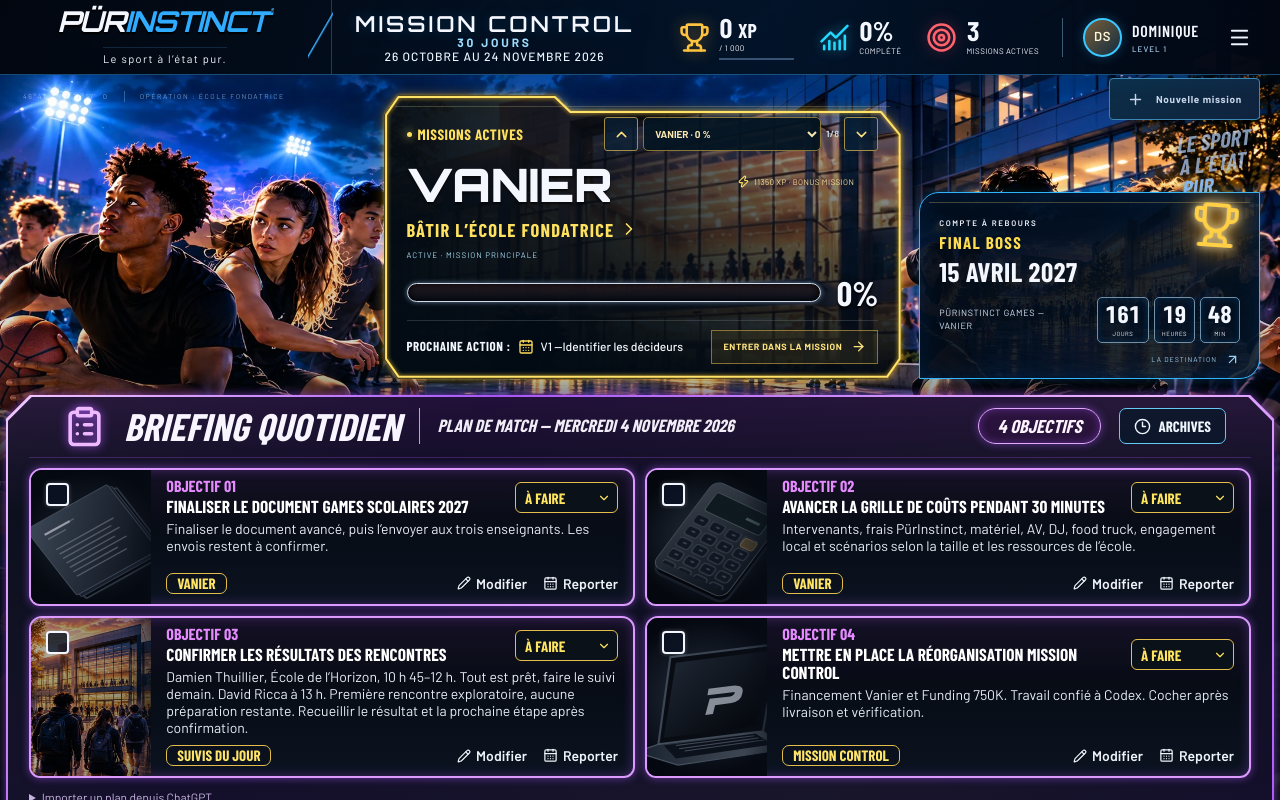
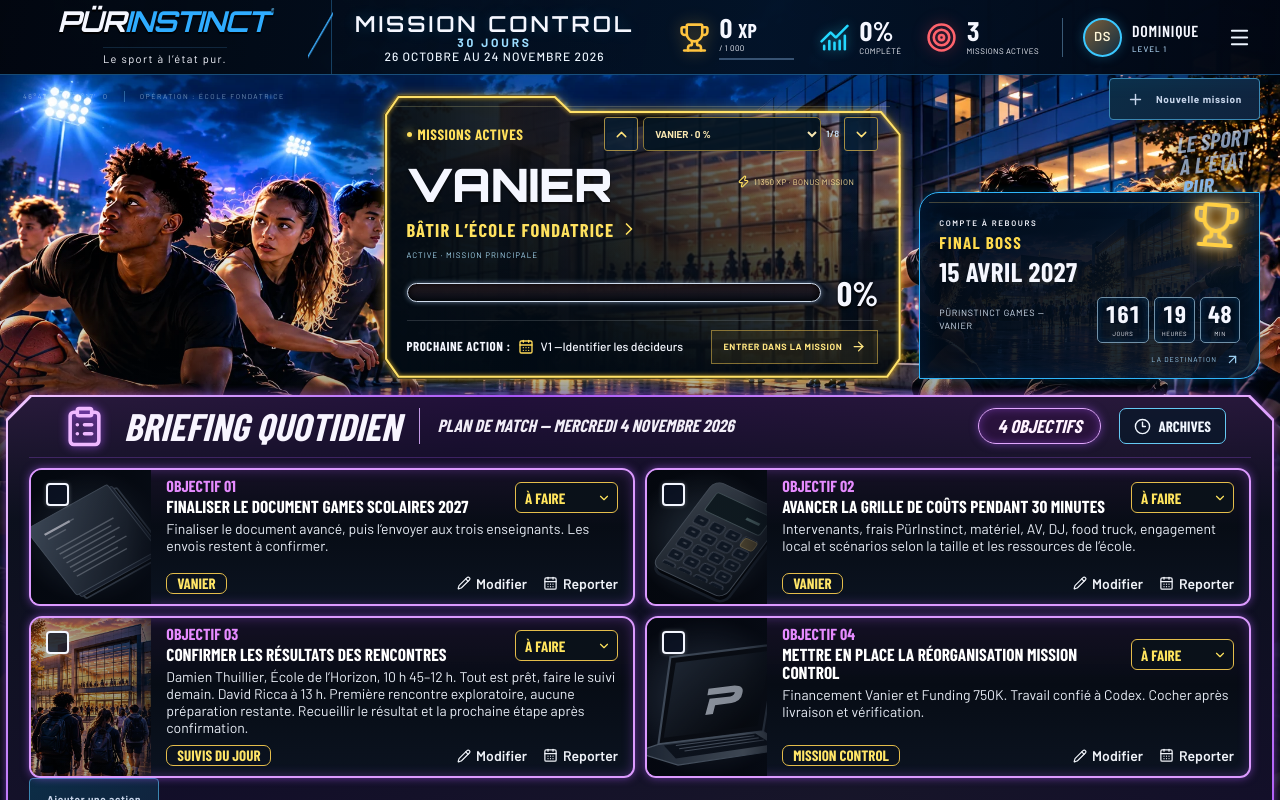
Before and after one commit to dominique-source/purinstinct-mission-control, a Next.js app: page / in a window 1280 px wide. Shown: the top 800 px of the page. Built offline with nearby package versions, Linux system fonts and the light colour scheme; a web font is replaced by a local one.

Commit message:
Display and manage five actions in the daily briefing

```diff
--- a/components/daily-plan.tsx
+++ b/components/daily-plan.tsx
@@ -85,8 +85,8 @@ export function DailyPlan() {
       const to = nextDay(action.date);
       const all = s.dailyActions ?? [];
       const destination = all.filter((a) => a.date === to);
-      if (destination.length >= 4)
-        throw new Error("Le lendemain contient déjà quatre actions.");
+      if (destination.length >= 5)
+        throw new Error("Le lendemain contient déjà cinq actions.");
       if (
         destination.some(
           (a) =>
@@ -305,7 +305,7 @@ export function DailyPlan() {
       {ready && date && !actions.length && (
         <p>Aucune action prévue pour cette journée.</p>
       )}
-      {ready && date && actions.length < 4 && !editing && (
+      {ready && date && actions.length < 5 && !editing && (
         <button
           className="button secondary"
           type="button"
@@ -406,7 +406,7 @@ export function DailyPlan() {
             <input
               type="number"
               min={1}
-              max={4}
+              max={5}
               required
               value={editing.order}
               onChange={(e) =>
```
